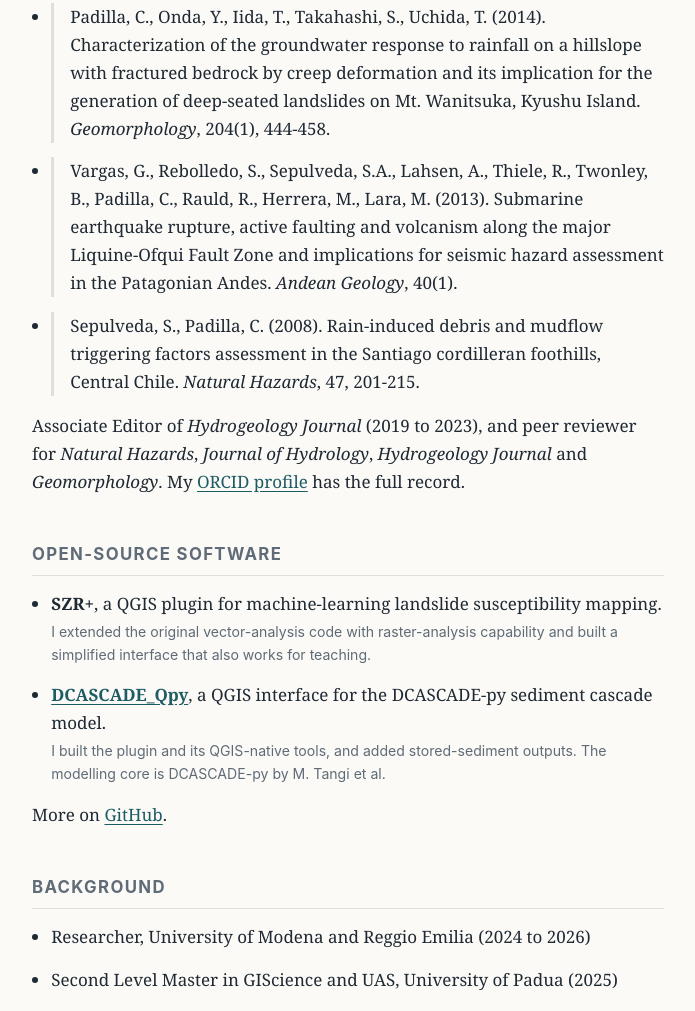
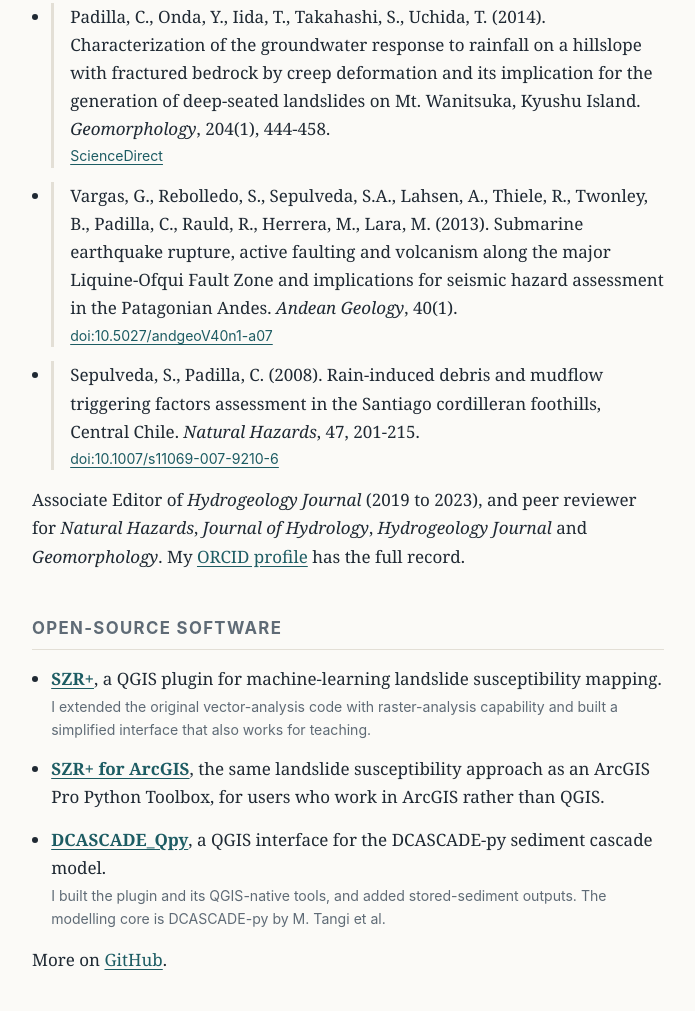
Before and after one commit to PadiCR/PadiCR.github.io, a plain HTML site: page index.html in a window 1280 px wide. Shown: the part 1161-2172 px from the top of the page, without its empty margins (292-987 px from the left). Drawn offline with Linux system fonts and the light colour scheme.

Commit message:
Update index.html

```diff
--- a/index.html
+++ b/index.html
@@ -91,12 +91,15 @@
       </li>
       <li class="cite">
         Padilla, C., Onda, Y., Iida, T., Takahashi, S., Uchida, T. (2014). Characterization of the groundwater response to rainfall on a hillslope with fractured bedrock by creep deformation and its implication for the generation of deep-seated landslides on Mt. Wanitsuka, Kyushu Island. <em>Geomorphology</em>, 204(1), 444-458.
+        <span class="meta"><a href="https://www.sciencedirect.com/science/article/abs/pii/S0169555X13004297">ScienceDirect</a></span>
       </li>
       <li class="cite">
         Vargas, G., Rebolledo, S., Sepulveda, S.A., Lahsen, A., Thiele, R., Twonley, B., Padilla, C., Rauld, R., Herrera, M., Lara, M. (2013). Submarine earthquake rupture, active faulting and volcanism along the major Liquine-Ofqui Fault Zone and implications for seismic hazard assessment in the Patagonian Andes. <em>Andean Geology</em>, 40(1).
+        <span class="meta"><a href="https://doi.org/10.5027/andgeoV40n1-a07">doi:10.5027/andgeoV40n1-a07</a></span>
       </li>
       <li class="cite">
         Sepulveda, S., Padilla, C. (2008). Rain-induced debris and mudflow triggering factors assessment in the Santiago cordilleran foothills, Central Chile. <em>Natural Hazards</em>, 47, 201-215.
+        <span class="meta"><a href="https://doi.org/10.1007/s11069-007-9210-6">doi:10.1007/s11069-007-9210-6</a></span>
       </li>
     </ul>
     <p style="margin-top:1rem">Associate Editor of <em>Hydrogeology Journal</em> (2019 to 2023), and peer reviewer for <em>Natural Hazards</em>, <em>Journal of Hydrology</em>, <em>Hydrogeology Journal</em> and <em>Geomorphology</em>. My <a href="https://orcid.org/0009-0002-5667-9123">ORCID profile</a> has the full record.</p>
@@ -106,8 +109,11 @@
     <h2>Open-source software</h2>
     <ul>
       <li>
-        <strong>SZR+</strong>, a QGIS plugin for machine-learning landslide susceptibility mapping.
+        <strong><a href="https://github.com/PadiCR/SZRPlus">SZR+</a></strong>, a QGIS plugin for machine-learning landslide susceptibility mapping.
         <span class="meta">I extended the original vector-analysis code with raster-analysis capability and built a simplified interface that also works for teaching.</span>
+      </li>
+      <li>
+        <strong><a href="https://github.com/PadiCR/SZRPlus_ArcGIS">SZR+ for ArcGIS</a></strong>, the same landslide susceptibility approach as an ArcGIS Pro Python Toolbox, for users who work in ArcGIS rather than QGIS.
       </li>
       <li>
         <strong><a href="https://github.com/PadiCR/DCASCADE_Qpy">DCASCADE_Qpy</a></strong>, a QGIS interface for the DCASCADE-py sediment cascade model.
```
